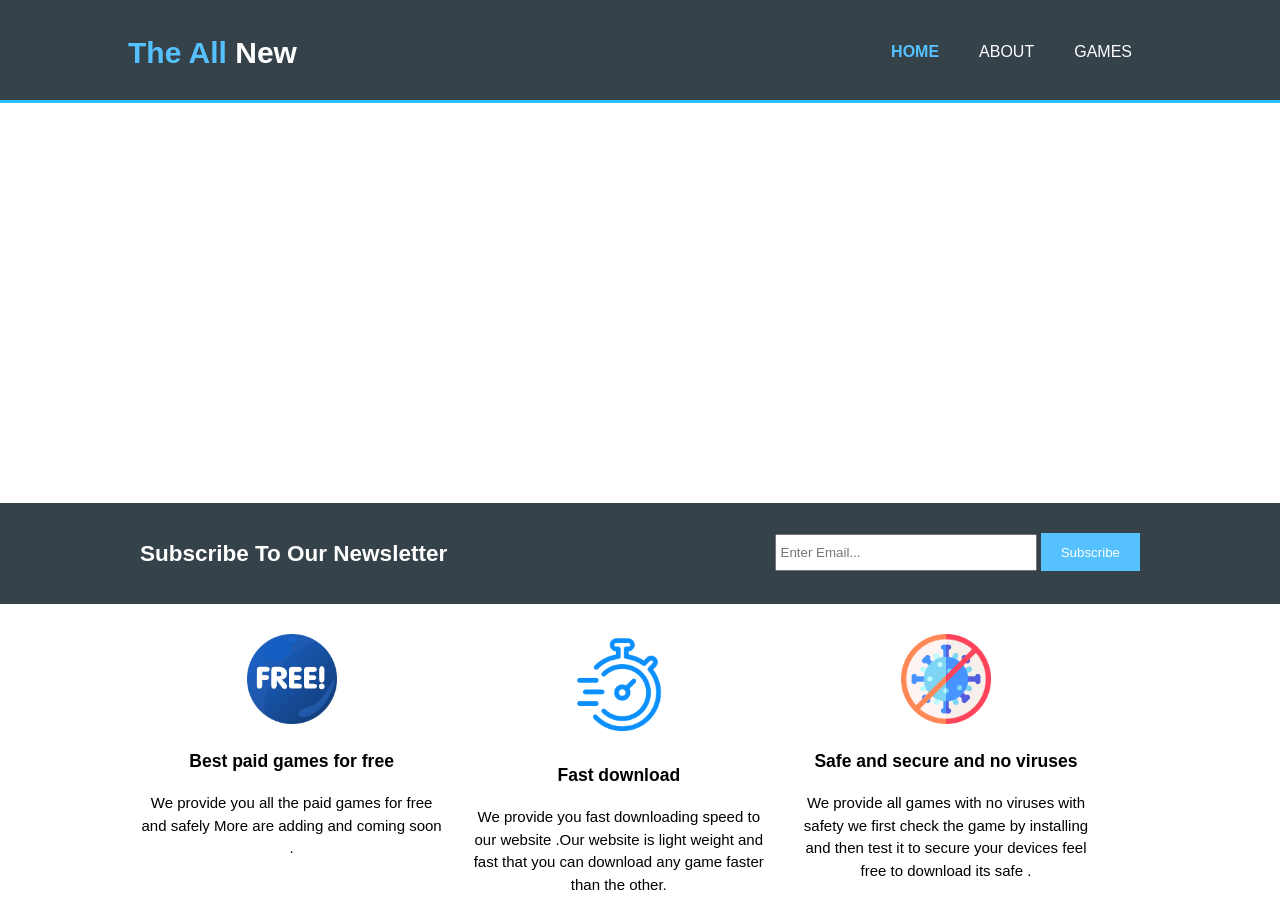
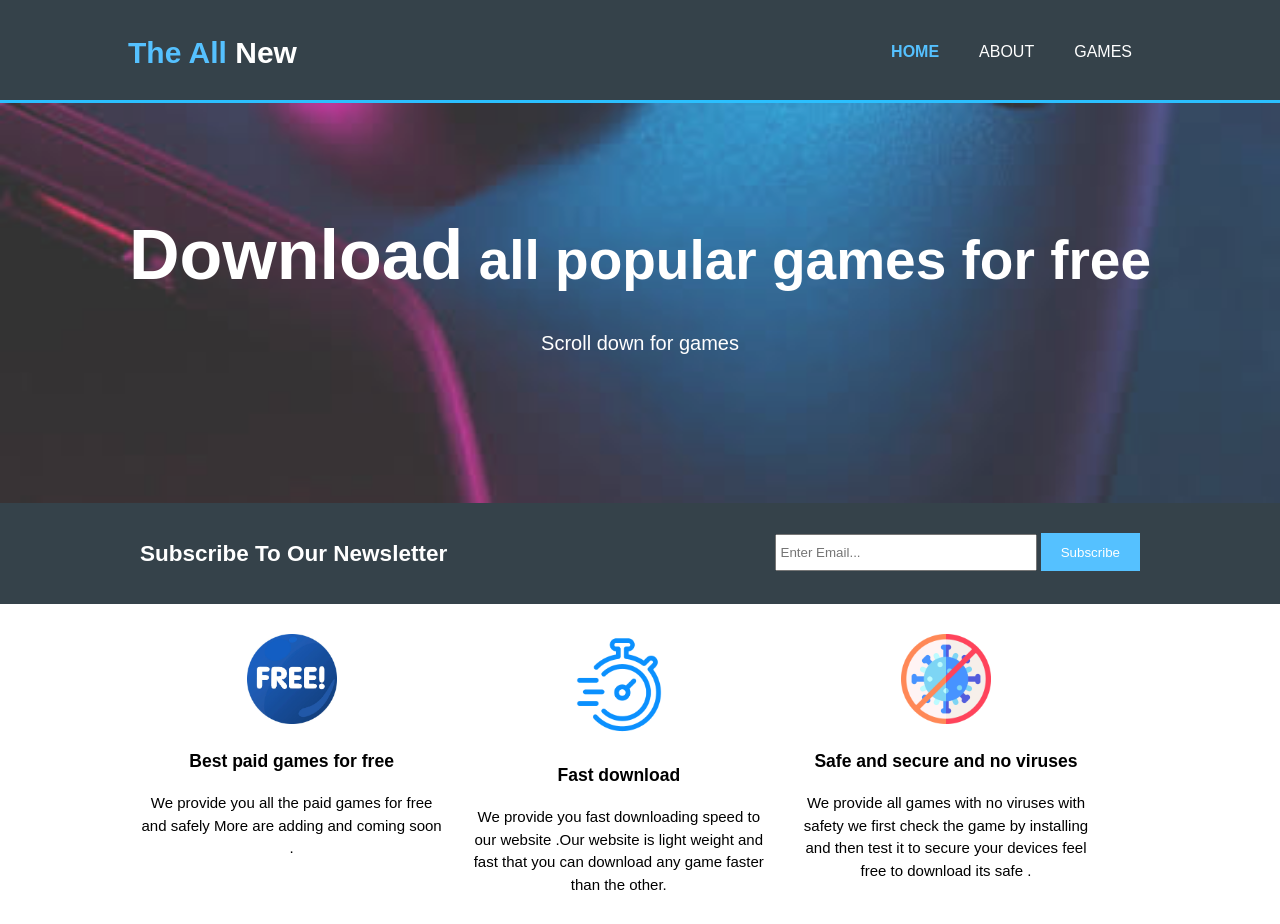
Before and after one commit to Deepcode2021/The-All-New-, a plain HTML site: page index.html in a window 1280 px wide. Shown: the top 924 px of the page. Drawn offline with Linux system fonts and the light colour scheme.

Commit message:
Update style.css

```diff
--- a/style.css
+++ b/style.css
@@ -96,7 +96,7 @@ header a:hover{
 /* Showcase */
 #showcase{
   min-height:400px;
-  background:url('../img/showcase1.jpeg') no-repeat;
+  background:url('showcase1.jpeg') no-repeat;
   background-position: center;
   background-size: cover;
   text-align:center;
```
